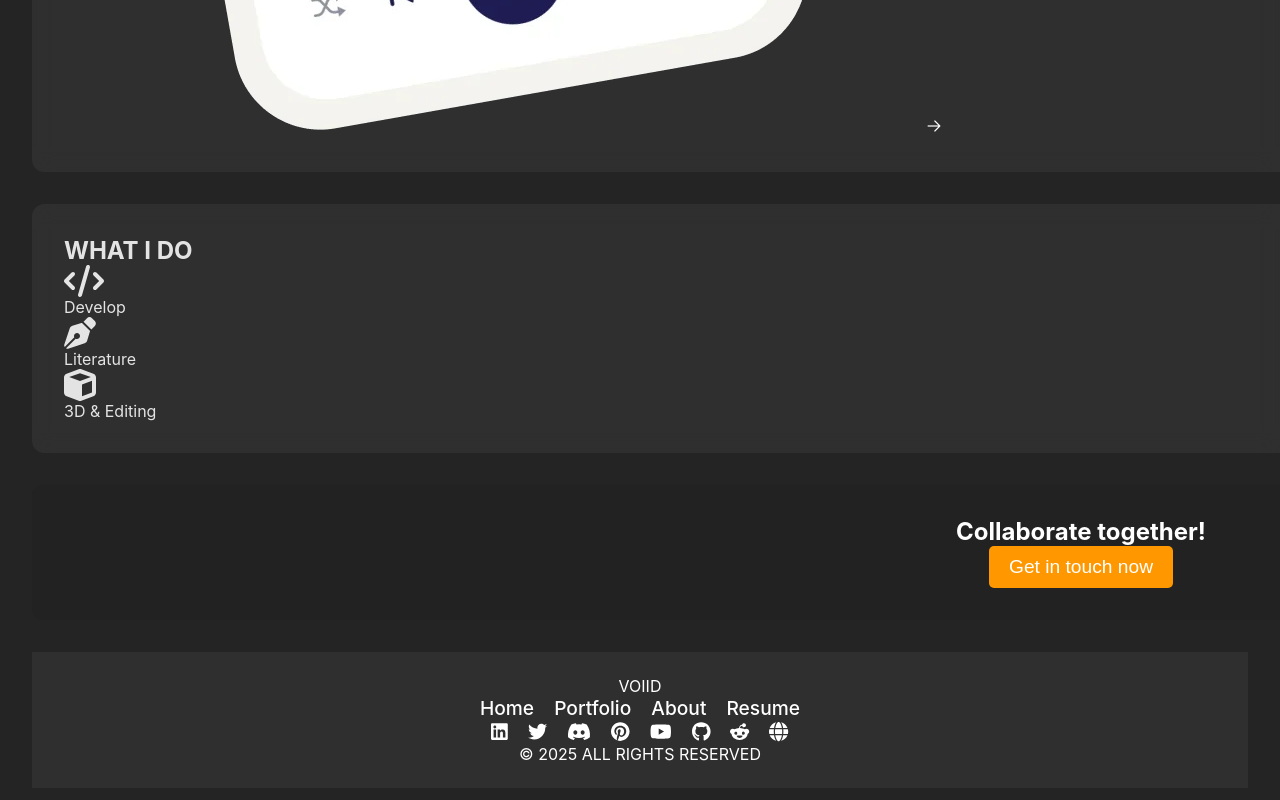
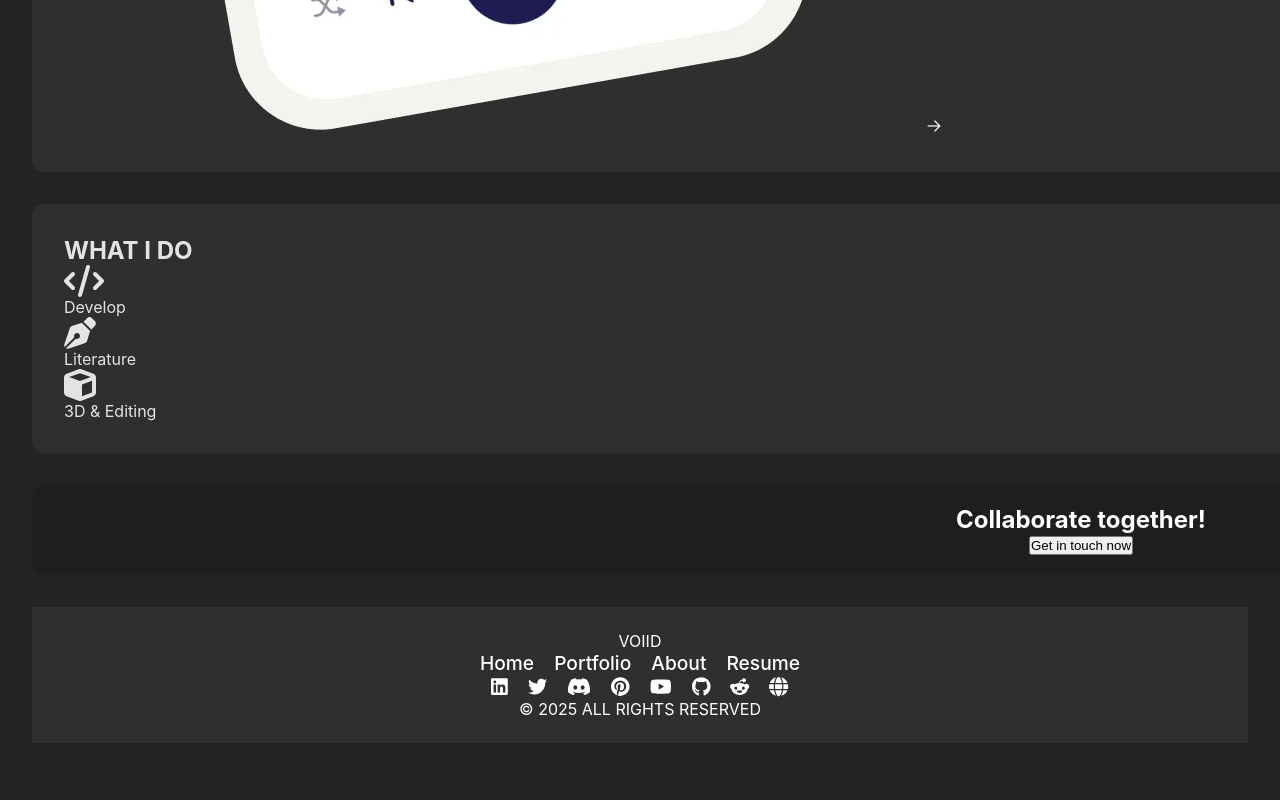
Before and after one commit to official-imvoiid/WebDev, a React (Vite) app in the folder voiid/: page / in a window 1280 px wide. Shown: the part 3488-4288 px from the top of the page. After the commit the page ends 4263 px from the top, so only its background shows below. Built offline with nearby package versions, Linux system fonts and the light colour scheme.

Commit message:
ContactSection.css

```diff
--- a/voiid/src/components/ContactSection.css
+++ b/voiid/src/components/ContactSection.css
@@ -1,21 +1,6 @@
-/* ContactSection.css */
 .contact-section {
+  padding: 20px;
+  background-color: #1e1e1e;
+  color: white;
   text-align: center;
-  padding: 2rem;
-  background: #222;
-  color: white;
 }
-
-.contact-section button {
-  background: #ff9800;
-  padding: 10px 20px;
-  border: none;
-  color: white;
-  font-size: 1.2rem;
-  cursor: pointer;
-  border-radius: 5px;
-}
-
-.contact-section button:hover {
-  background: #e68900;
-}
```
